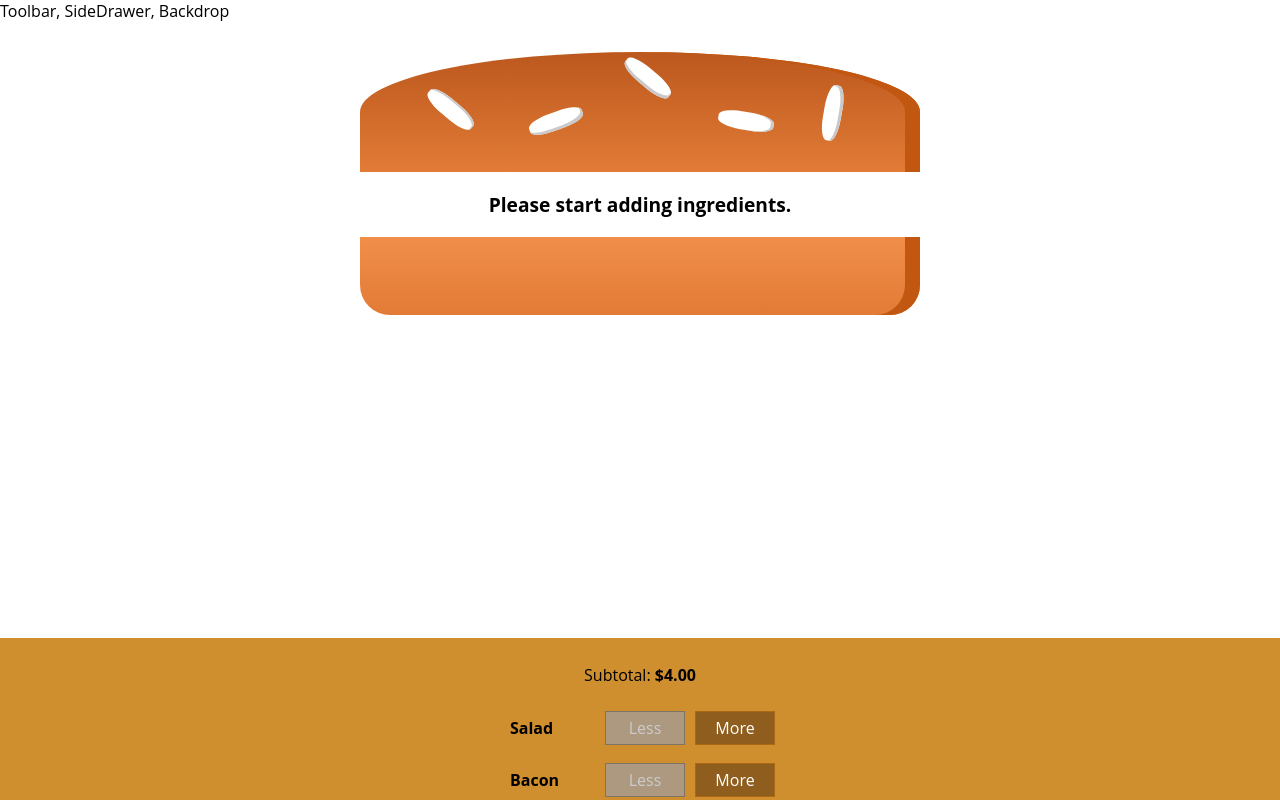
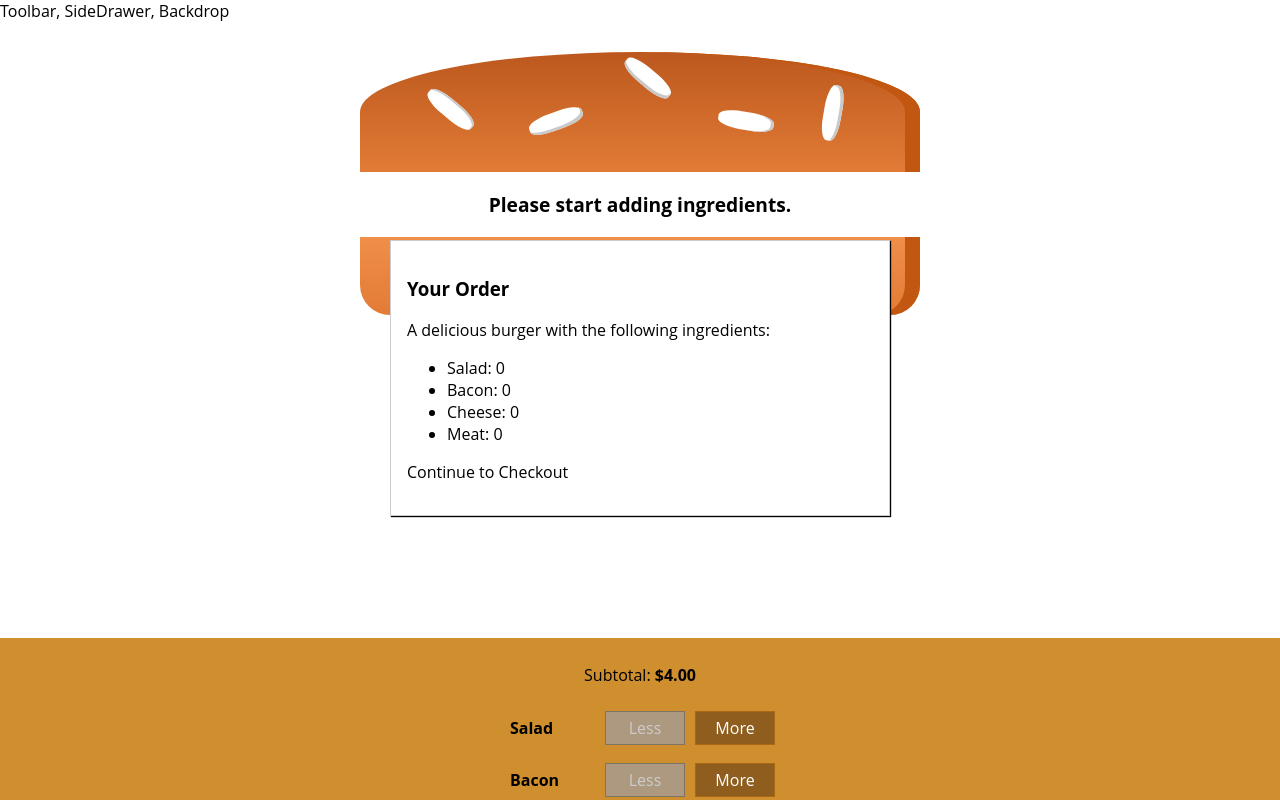
Before and after one commit to pdibenedetto/burger-builder, a React app: page / in a window 1280 px wide. Shown: the top 800 px of the page. Built offline with nearby package versions, Linux system fonts and the light colour scheme.

Commit message:
Completed up to lecture 167

```diff
--- /dev/null
+++ b/src/components/Burger/OrderSummary/OrderSummary.js
@@ -0,0 +1,22 @@
+import React from 'react';
+import Aux from '../../../hoc/Auxiliarily';
+
+const orderSummary = (props) => {
+  const ingredientSummary = Object.keys(props.ingredients)
+    .map(igKey => {
+      return <li key={igKey}><span style={{textTransform: 'capitalize'}}>{igKey}: {props.ingredients[igKey]}</span></li>
+    })
+
+  return (
+    <Aux>
+      <h3>Your Order</h3>
+      <p>A delicious burger with the following ingredients:</p>
+      <ul>
+        {ingredientSummary}
+      </ul>
+      <p>Continue to Checkout</p>
+    </Aux>
+  )
+};
+
+export default orderSummary;
--- /dev/null
+++ b/src/components/UI/Modal/Modal.css
@@ -0,0 +1,20 @@
+.Modal {
+    position: fixed;
+    z-index: 500;
+    background-color: white;
+    width: 70%;
+    border: 1px solid #ccc;
+    box-shadow: 1px 1px 1px black;
+    padding: 16px;
+    left: 15%;
+    top: 30%;
+    box-sizing: border-box;
+    transition: all 0.3s ease-out;
+}
+
+@media (min-width: 600px) {
+    .Modal {
+        width: 500px;
+        left: calc(50% - 250px);
+    }
+}
--- /dev/null
+++ b/src/components/UI/Modal/Modal.js
@@ -0,0 +1,10 @@
+import React from 'react';
+import classes from './Modal.css'
+
+const modal = (props) => (
+  <div className={classes.Modal}>
+    {props.children}
+  </div>
+);
+
+export default modal;
--- a/src/containers/BurgerBuilder/BurgerBuilder.js
+++ b/src/containers/BurgerBuilder/BurgerBuilder.js
@@ -3,6 +3,9 @@
 import Aux from '../../hoc/Auxiliarily'
 import Burger from '../../components/Burger/Burger';
 import BuildControls from '../../components/Burger/BuildControls/BuildControls';
+import Modal from '../../components/UI/Modal/Modal';
+import OrderSummary from '../../components/Burger/OrderSummary/OrderSummary';
+
 
 const INGREDIENT_PRICES = {
   salad: 0.5,
@@ -12,11 +15,6 @@
 };
 
 class BurgerBuilder extends Component {
-  // constructor(props) {
-  //   super(props);
-  //   this.state = {...}
-  // }
-  // More modern below
   state = {
     ingredients: {
       salad: 0,
@@ -86,6 +84,9 @@
 
     return (
       <Aux>
+        <Modal>
+          <OrderSummary ingredients={this.state.ingredients}/>
+        </Modal>
         <Burger ingredients={this.state.ingredients}/>
         <BuildControls disabled={disabledInfo}
                        ingredientAdded={this.addIngredientHandler}
```
Also changed, not shown: src/components/UI/Backdrop/Backdrop.js (added).
